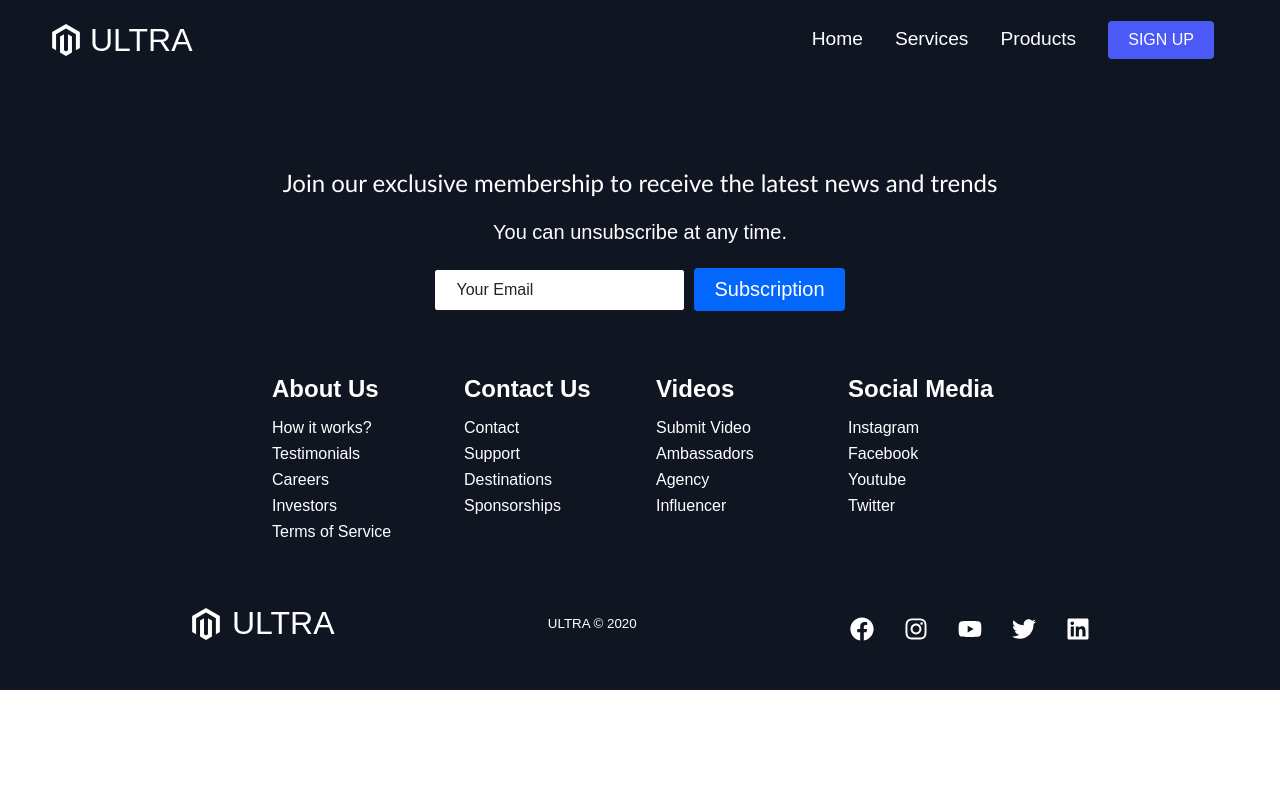
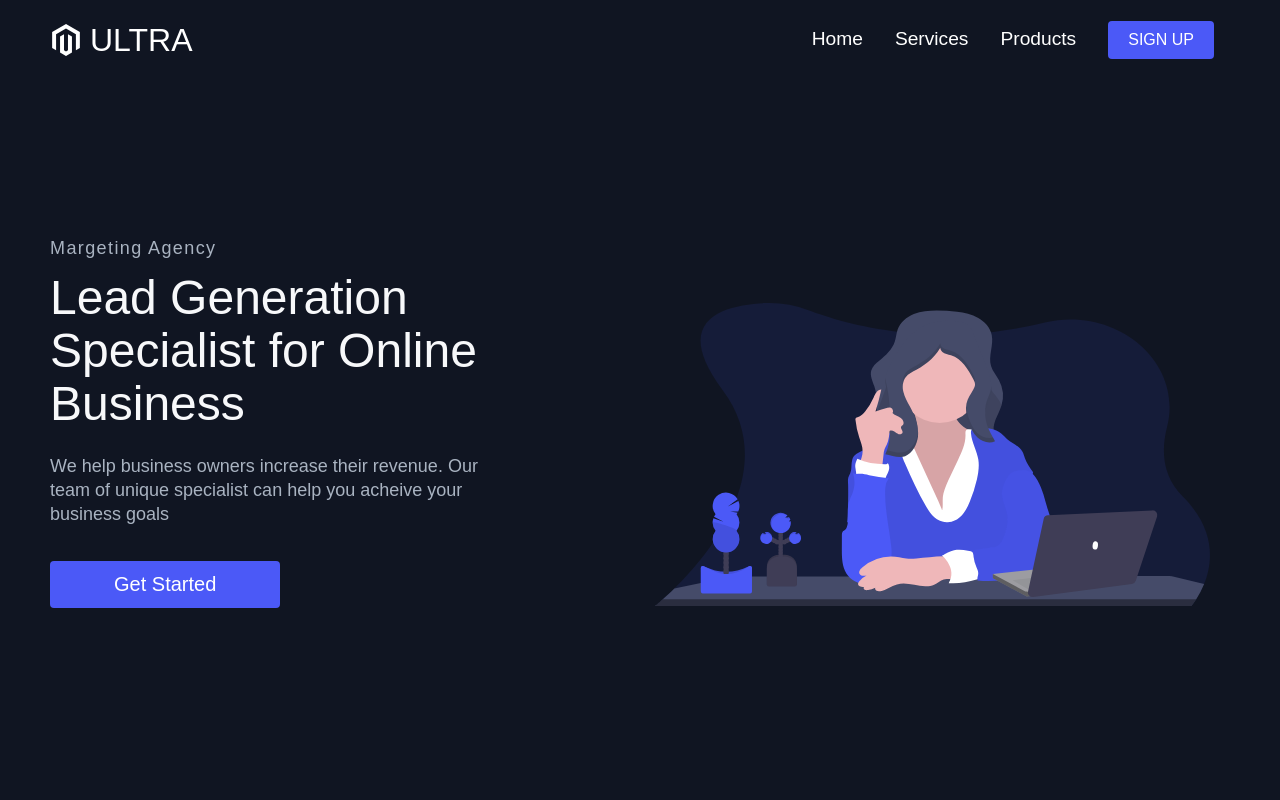
Before and after one commit to nohahassan64/react-ultra, a React (Create React App) app: page / in a window 1280 px wide. Shown: the top 800 px of the page. Built offline with nearby package versions, Linux system fonts and the light colour scheme.

Commit message:
Update App.js

```diff
--- a/src/App.js
+++ b/src/App.js
@@ -14,7 +14,12 @@ function App() {
     <GlobalStyle />
     <ScrollToTop />
       <Navbar />
-
+         <Switch>
+        <Route exact path="/services" component={Services} />
+        <Route path="/products" component={Products} />
+        <Route path="/sign-up"  component={SingUp} />
+        <Route  path="/" component={Home} />
+        </Switch>
       <Footer />
     </Router>
   );
```
